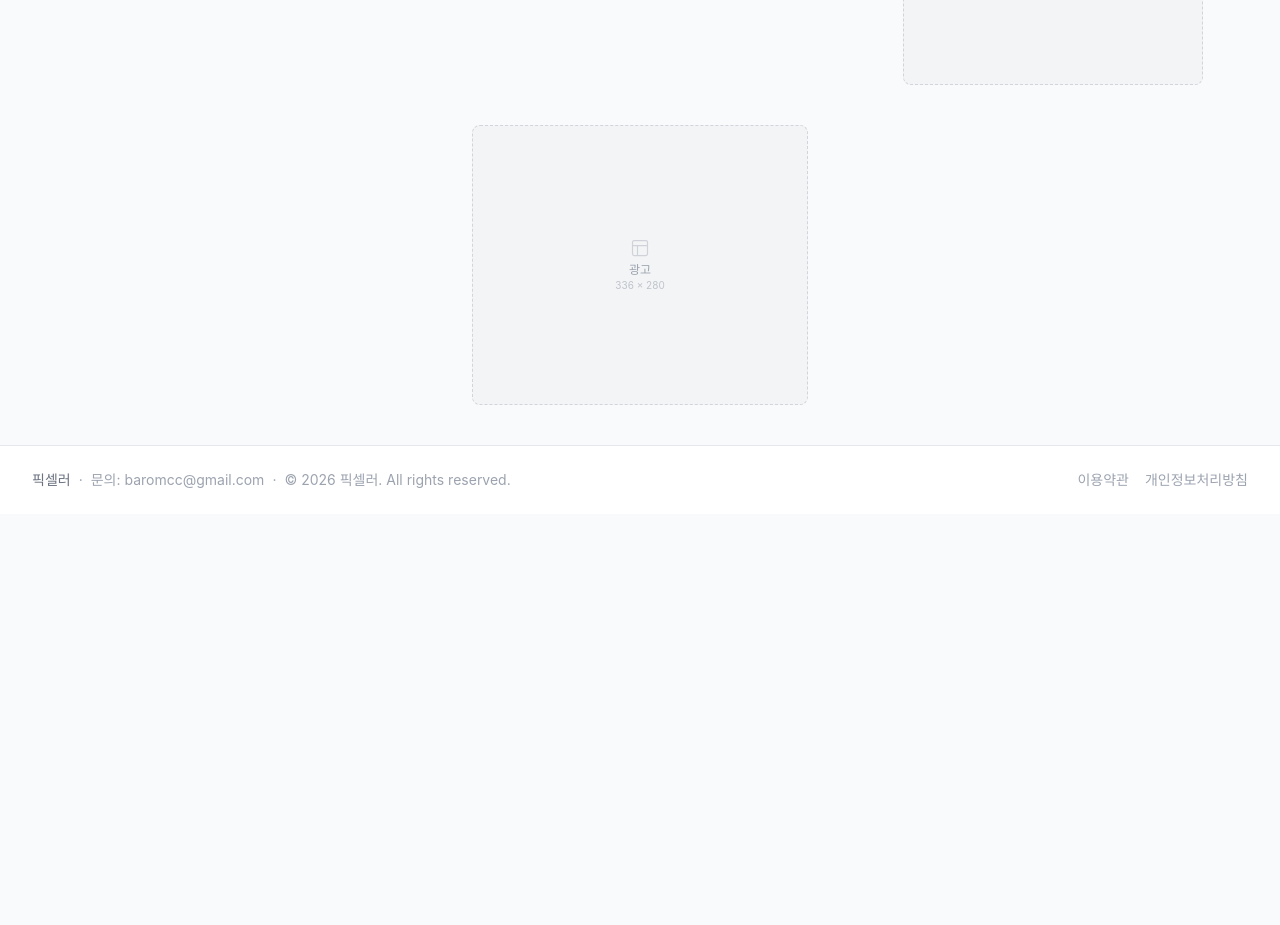
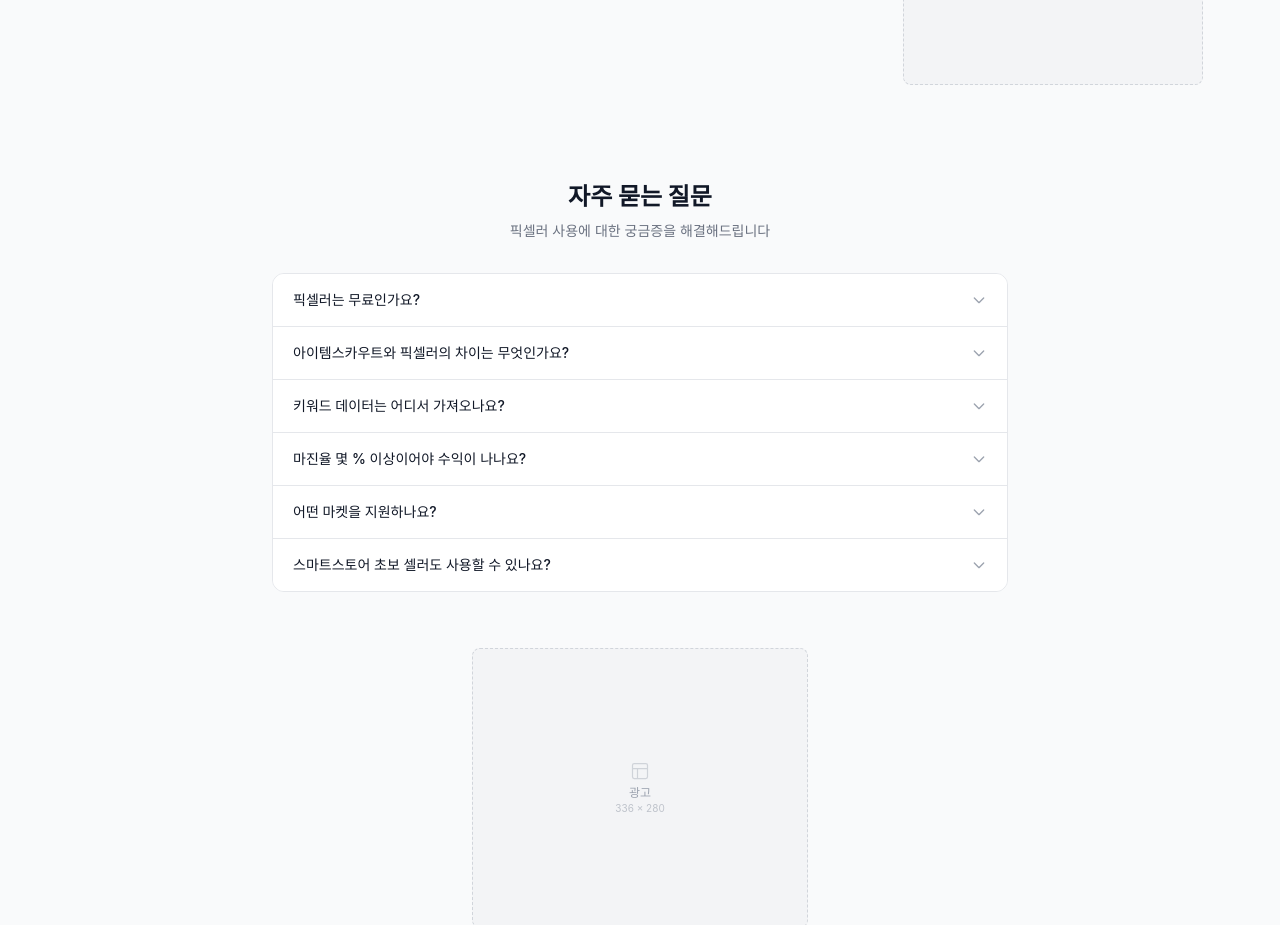
Before and after one commit to baromcc-alt/pickseller, a Next.js app: page / in a window 1280 px wide. Shown: the part 1060-1985 px from the top of the page. Before the commit the page ends 1574 px from the top, so only its background shows below. Built offline with nearby package versions, Linux system fonts and the light colour scheme; no server answers; the database is empty; a web font is replaced by a local one.

Commit message:
feat: FAQ 섹션 및 FAQPage 스키마 마크업 추가

```diff
--- a/app/page.tsx
+++ b/app/page.tsx
@@ -3,6 +3,7 @@ import Link from "next/link";
 import KeywordSearchForm from "@/components/KeywordSearchForm";
 import AdSlot from "@/components/ads/AdSlot";
 import TrendingKeywords from "@/components/TrendingKeywords";
+import FaqSection from "@/components/FaqSection";
 import { HomeFaqJsonLd } from "@/components/JsonLd";
 import { getFirstCategoryRanking } from "@/app/actions/trending-keywords";
 
@@ -90,6 +91,9 @@ export default async function HomePage() {
         </div>
       </section>
 
+      {/* FAQ */}
+      <FaqSection />
+
       {/* 하단 광고 */}
       <section className="flex justify-center">
         <AdSlot format="large-rectangle" label="광고" />
--- /dev/null
+++ b/components/FaqSection.tsx
@@ -0,0 +1,65 @@
+"use client";
+
+import { useState } from "react";
+
+const faqs = [
+  {
+    q: "픽셀러는 무료인가요?",
+    a: "네, 완전 무료입니다. 키워드 분석, 트렌드 조회, 마진 계산기 모두 회원가입 없이 사용 가능합니다.",
+  },
+  {
+    q: "아이템스카우트와 픽셀러의 차이는 무엇인가요?",
+    a: "아이템스카우트는 유료 구독 서비스인 반면, 픽셀러는 핵심 기능을 완전 무료로 제공합니다. 키워드 트렌드 분석과 마진 계산 등 소싱에 필요한 핵심 기능에 집중하고 있습니다.",
+  },
+  {
+    q: "키워드 데이터는 어디서 가져오나요?",
+    a: "네이버 데이터랩 API를 통해 실제 네이버 쇼핑 검색량 트렌드 데이터를 가져옵니다. 동일 키워드는 24시간 캐시되어 빠르게 제공됩니다.",
+  },
+  {
+    q: "마진율 몇 % 이상이어야 수익이 나나요?",
+    a: "일반적으로 쿠팡·스마트스토어 기준 마진율 20% 이상이면 안정적인 수익 구조로 봅니다. 광고비와 반품률을 감안하면 25~30% 이상을 목표로 하는 것이 좋습니다. 픽셀러 마진 시뮬레이터에서 목표 마진율에 맞는 최대 매입가를 역산할 수 있습니다.",
+  },
+  {
+    q: "어떤 마켓을 지원하나요?",
+    a: "쿠팡, 네이버 스마트스토어, 자사몰, 지마켓/옥션, 11번가의 수수료 구조를 지원합니다. 마진 계산기에서 마켓을 선택하면 수수료가 자동 반영됩니다.",
+  },
+  {
+    q: "스마트스토어 초보 셀러도 사용할 수 있나요?",
+    a: "물론입니다. 픽셀러는 초보 셀러를 위해 복잡한 데이터를 쉽게 이해할 수 있도록 설계되었습니다. 키워드 트렌드 차트, 마진 계산기, 인기 카테고리 랭킹 등 소싱에 바로 활용할 수 있는 정보를 제공합니다.",
+  },
+];
+
+export default function FaqSection() {
+  const [openIdx, setOpenIdx] = useState<number | null>(null);
+
+  return (
+    <section className="max-w-3xl mx-auto py-14 px-4">
+      <h2 className="text-2xl font-bold text-gray-900 mb-2 text-center">자주 묻는 질문</h2>
+      <p className="text-gray-500 text-center mb-8 text-sm">픽셀러 사용에 대한 궁금증을 해결해드립니다</p>
+      <div className="divide-y divide-gray-200 border border-gray-200 rounded-xl overflow-hidden">
+        {faqs.map((faq, i) => (
+          <div key={i} className="bg-white">
+            <button
+              className="w-full flex items-center justify-between px-5 py-4 text-left hover:bg-gray-50 transition-colors"
+              onClick={() => setOpenIdx(openIdx === i ? null : i)}
+              aria-expanded={openIdx === i}
+            >
+              <span className="font-medium text-gray-900 text-sm pr-4">{faq.q}</span>
+              <svg
+                className={`w-4 h-4 text-gray-400 shrink-0 transition-transform duration-200 ${openIdx === i ? "rotate-180" : ""}`}
+                fill="none" viewBox="0 0 24 24" stroke="currentColor" strokeWidth={2}
+              >
+                <path strokeLinecap="round" strokeLinejoin="round" d="M19 9l-7 7-7-7" />
+              </svg>
+            </button>
+            {openIdx === i && (
+              <div className="px-5 pb-4 text-sm text-gray-600 leading-relaxed border-t border-gray-100 pt-3 bg-gray-50">
+                {faq.a}
+              </div>
+            )}
+          </div>
+        ))}
+      </div>
+    </section>
+  );
+}
--- a/components/JsonLd.tsx
+++ b/components/JsonLd.tsx
@@ -184,7 +184,15 @@ export function HomeFaqJsonLd() {
         name: "픽셀러는 무료인가요?",
         acceptedAnswer: {
           "@type": "Answer",
-          text: "네, 픽셀러의 모든 기능은 완전 무료입니다. 키워드 분석, 트렌드 조회, 마진 계산기 모두 로그인 없이 사용 가능합니다.",
+          text: "네, 완전 무료입니다. 키워드 분석, 트렌드 조회, 마진 계산기 모두 회원가입 없이 사용 가능합니다.",
+        },
+      },
+      {
+        "@type": "Question",
+        name: "아이템스카우트와 픽셀러의 차이는 무엇인가요?",
+        acceptedAnswer: {
+          "@type": "Answer",
+          text: "아이템스카우트는 유료 구독 서비스인 반면, 픽셀러는 핵심 기능을 완전 무료로 제공합니다. 키워드 트렌드 분석과 마진 계산 등 소싱에 필요한 핵심 기능에 집중하고 있습니다.",
         },
       },
       {
@@ -197,10 +205,26 @@ export function HomeFaqJsonLd() {
       },
       {
         "@type": "Question",
+        name: "마진율 몇 % 이상이어야 수익이 나나요?",
+        acceptedAnswer: {
+          "@type": "Answer",
+          text: "일반적으로 쿠팡·스마트스토어 기준 마진율 20% 이상이면 안정적인 수익 구조로 봅니다. 광고비와 반품률을 감안하면 25~30% 이상을 목표로 하는 것이 좋습니다. 픽셀러 마진 시뮬레이터에서 목표 마진율에 맞는 최대 매입가를 역산할 수 있습니다.",
+        },
+      },
+      {
+        "@type": "Question",
         name: "어떤 마켓을 지원하나요?",
         acceptedAnswer: {
           "@type": "Answer",
-          text: "쿠팡, 네이버 스마트스토어, 자사몰, 지마켓/옥션, 11번가의 수수료 구조를 지원합니다. 마진 계산기에서 마켓을 선택하면 해당 수수료가 자동으로 적용됩니다.",
+          text: "쿠팡, 네이버 스마트스토어, 자사몰, 지마켓/옥션, 11번가의 수수료 구조를 지원합니다. 마진 계산기에서 마켓을 선택하면 수수료가 자동 반영됩니다.",
+        },
+      },
+      {
+        "@type": "Question",
+        name: "스마트스토어 초보 셀러도 사용할 수 있나요?",
+        acceptedAnswer: {
+          "@type": "Answer",
+          text: "물론입니다. 픽셀러는 초보 셀러를 위해 복잡한 데이터를 쉽게 이해할 수 있도록 설계되었습니다. 키워드 트렌드 차트, 마진 계산기, 인기 카테고리 랭킹 등 소싱에 바로 활용할 수 있는 정보를 제공합니다.",
         },
       },
     ],
```
